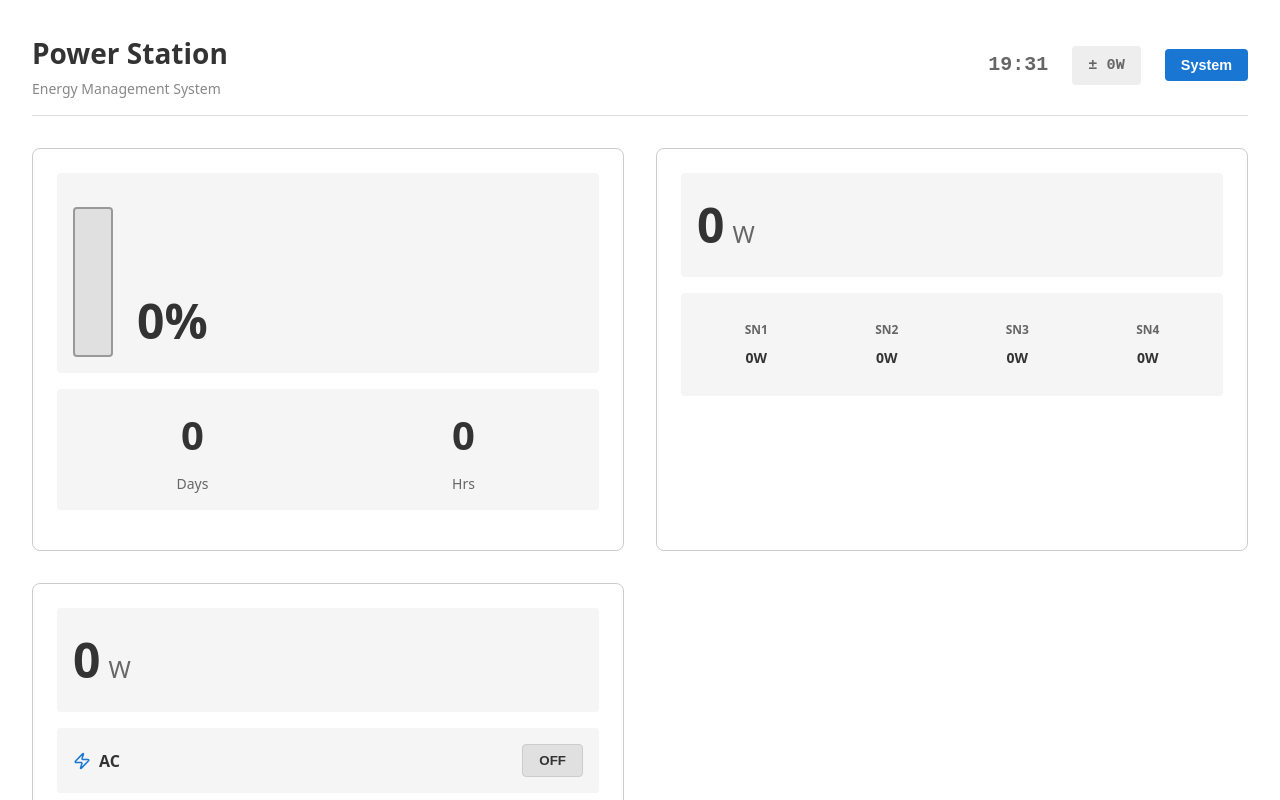
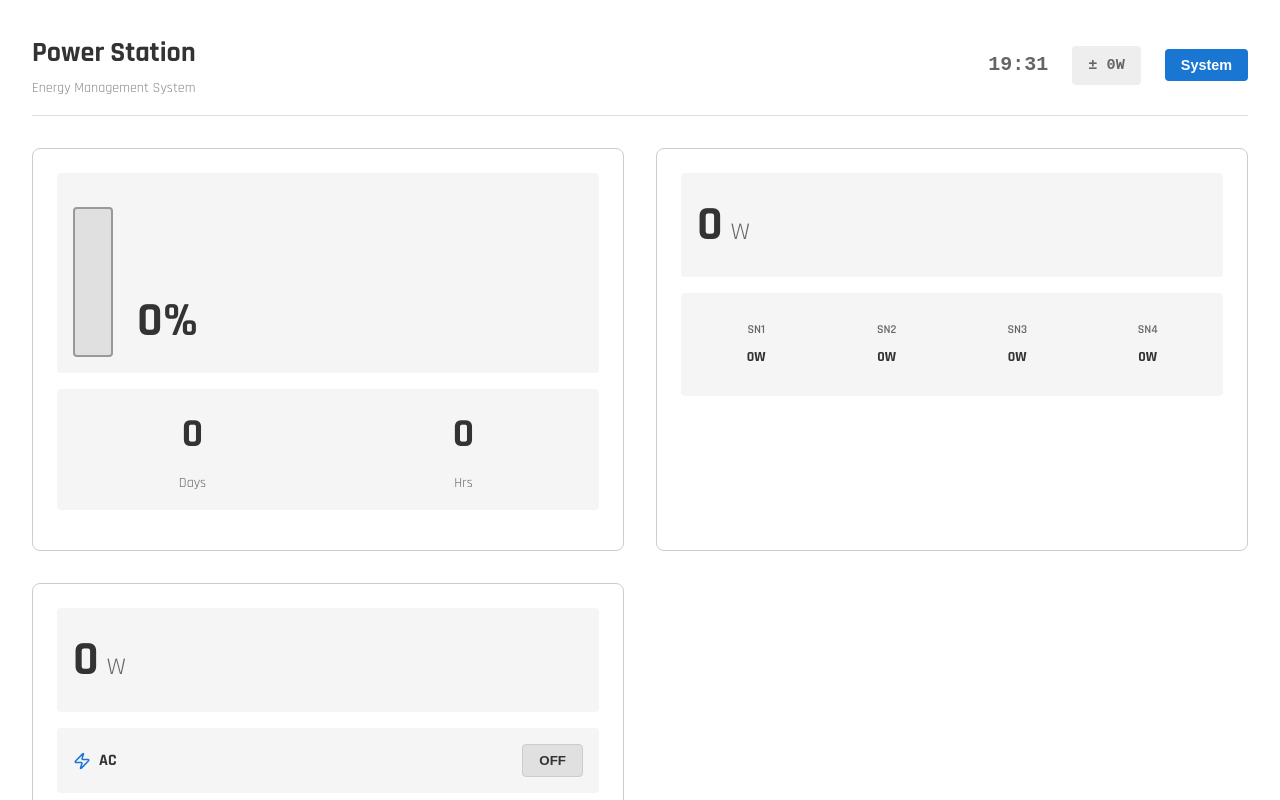
Before and after one commit to VermiNew/energy-monitoring-system, a React (Vite) app: page / in a window 1280 px wide. Shown: the top 800 px of the page. Built offline with nearby package versions, Linux system fonts and the light colour scheme.

Commit message:
feat: add google fonts orbitron and rajdhani

```diff
--- a/src/index.css
+++ b/src/index.css
@@ -1,3 +1,5 @@
+@import url('https://fonts.googleapis.com/css2?family=Orbitron:wght@400;500;600;700;800;900&family=Rajdhani:wght@400;500;600;700&display=swap');
+
 * {
   margin: 0;
   padding: 0;
@@ -5,7 +7,7 @@
 }
 
 body {
-  font-family: system-ui, -apple-system, sans-serif;
+  font-family: 'Rajdhani', system-ui, -apple-system, sans-serif;
   font-size: 16px;
   line-height: 1.5;
 }
```
